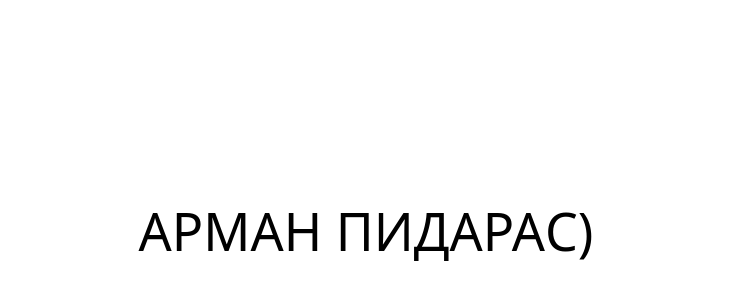
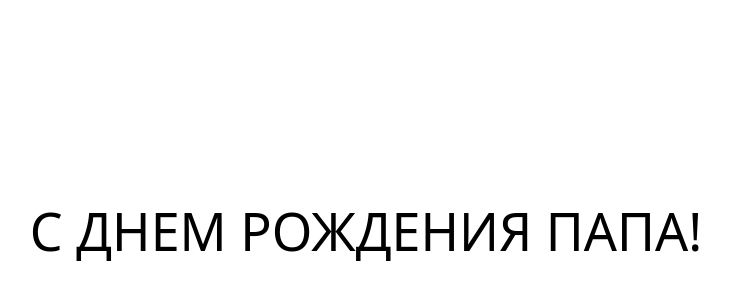
Before and after one commit to Ansar331/timer-birthday, a Next.js app: page / in a window 1280 px wide. Shown: the part 120-420 px from the top of the page, without its empty margins (274-1004 px from the left). Built offline with nearby package versions, Linux system fonts and the light colour scheme.

Commit message:
Update index.jsx

```diff
--- a/pages/index.jsx
+++ b/pages/index.jsx
@@ -3,7 +3,7 @@ import Confetti from 'react-confetti';
 
 function calculateTimeLeft() {
   const currentDate = new Date();
-  const targetDate = new Date(currentDate.getFullYear(), 7, 28);
+  const targetDate = new Date(currentDate.getFullYear(), 1, 26);
   const timeDifference = targetDate - currentDate;
 
   if (timeDifference < 0) {
@@ -49,7 +49,7 @@ export default function Home() {
   return (
   <div style={{ textAlign: 'center', fontSize: '52px', textTransform: 'uppercase' }}>
     <br></br><br></br><br></br><br></br>
-    Арман пидарас)
+    С днем рождения папа!
   </div>
 );
 
```
